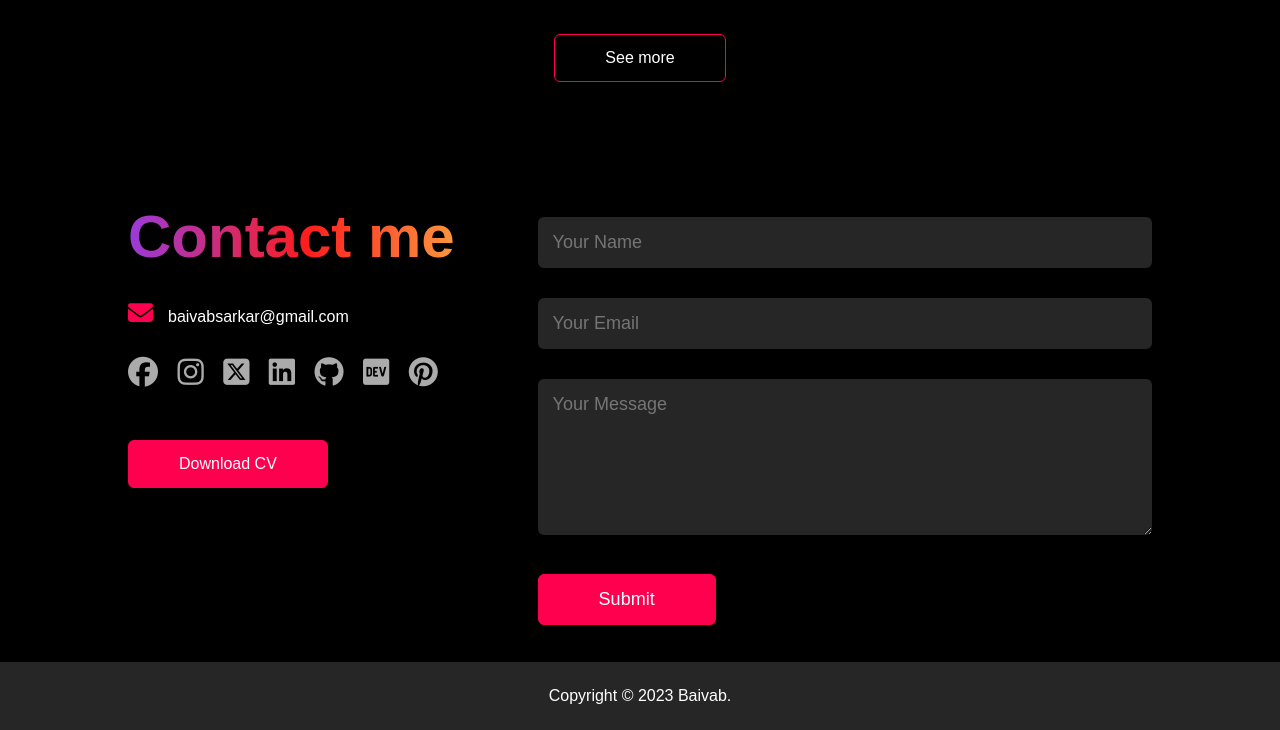
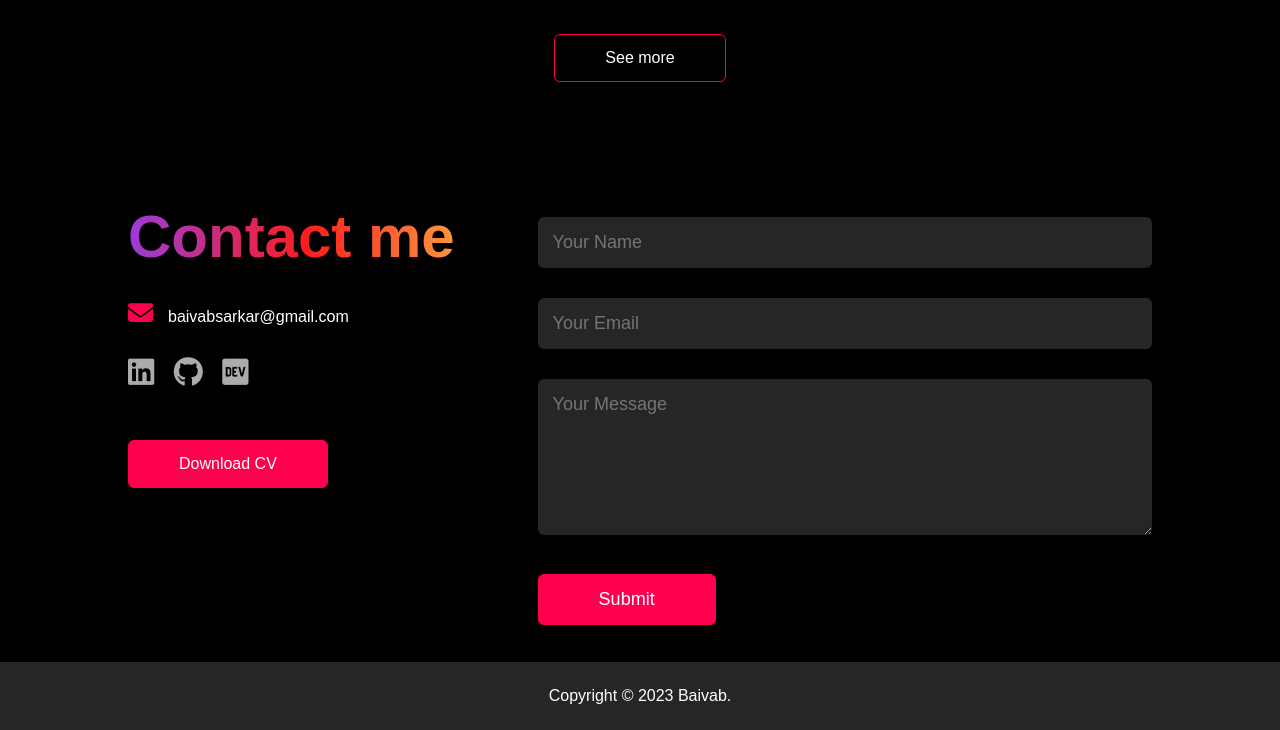
Before and after one commit to ThisIs-Developer/Portfolio, a plain HTML site: page index.html in a window 1280 px wide. Shown: the part 2538-3268 px from the top of the page. Drawn offline with Linux system fonts and the light colour scheme.

Commit message:
Update index.html

```diff
--- a/index.html
+++ b/index.html
@@ -166,20 +166,12 @@
                     <h1 class="sub-title">Contact me</h1>
                     <p><i class="fa-solid fa-envelope"></i>baivabsarkar@gmail.com</p>
                     <div class="social-icons">
-                        <a href="https://www.facebook.com/iambaivab/" target="_blank"><i
-                                class="fa-brands fa-facebook"></i></a>
-                        <a href="https://www.instagram.com/iam_baivab/" target="_blank"><i
-                                class="fa-brands fa-instagram"></i></i></a>
-                        <a href="https://twitter.com/ThisIsDeveloper" target="_blank"><i
-                                class="fa-brands fa-square-x-twitter"></i></a>
                         <a href="https://www.linkedin.com/in/baivabsarkar" target="_blank"><i
                                 class="fa-brands fa-linkedin"></i></a>
                         <a href="https://github.com/ThisIs-Developer" target="_blank"><i
                                 class="fa-brands fa-github"></i></a>
                         <a href="https://dev.to/thisisdeveloper" target="_blank"><i
                                 class="fa-brands fa-dev"></i></a>
-                        <a href="https://in.pinterest.com/ThisIsDeveloper" target="_blank"><i
-                                class="fa-brands fa-pinterest"></i></a>
                     </div>
                     <a href="images/Resume-BAIVAB SARKAR.pdf" download class="btn btn2" class="btn btn2">Download CV</a>
                 </div>
```
